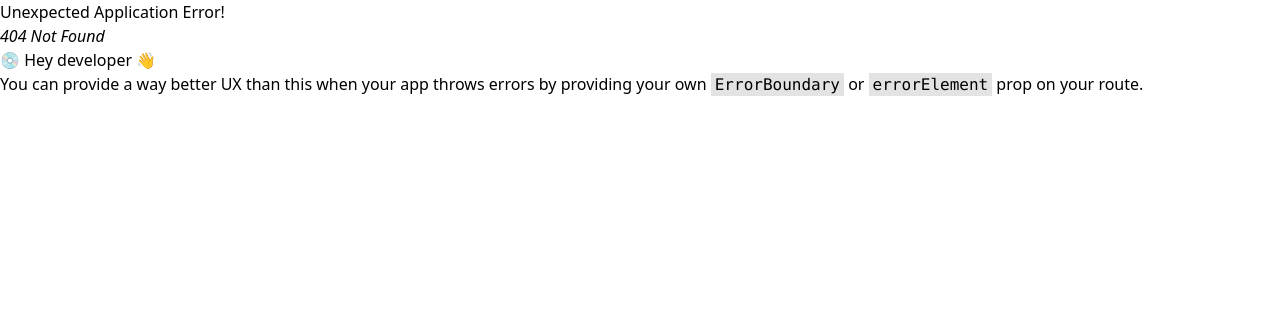
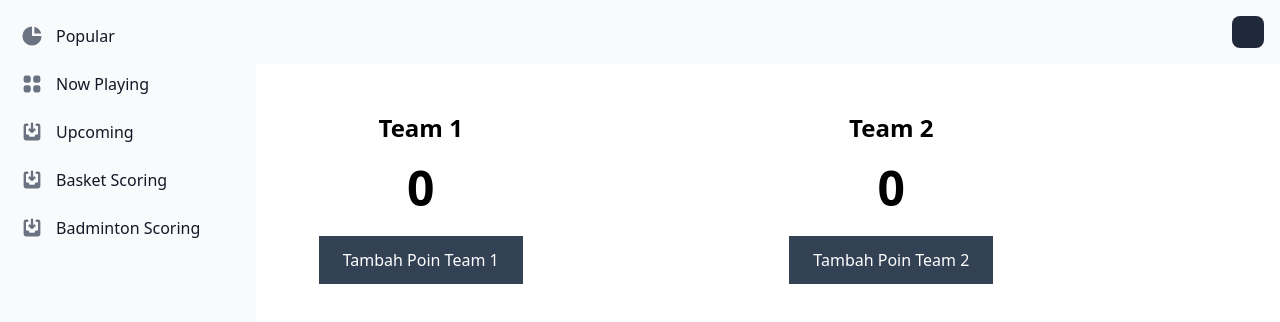
Before and after one commit to rogasper/training-casa-react, a React (Vite) app: page /badmintonscoring in a window 1280 px wide. Before the commit this address had no page. Shown: the top 322 px of the page. Built offline with nearby package versions, Linux system fonts and the light colour scheme.

Commit message:
react basic

```diff
--- a/src/components/BadmintonScoring.jsx
+++ b/src/components/BadmintonScoring.jsx
@@ -1,25 +1,33 @@
 import React, { useState } from 'react'
+import { Navbar } from './Navbar'
+import { Sidebar } from './Sidebar'
 
 export const BadmintonScoring = () => {
     const [team2, setTeam2] = useState(0)
     const [team1, setTeam1] = useState(0)
     return (
+        <>
+            <Navbar />
+            <div>
+                <Sidebar />
+            </div>
             <div className='p-6 ml-8'>
                 <h1>
                     Score
                 </h1>
                 <div className="container" style={{ display: "flex", justifyContent: "space-evenly" }}>
                     <div className="leftside">
-                    <h2>Team 1</h2>
-                    <h3>{team1}</h3>
-                    <button className='bg-slate-700 px-6 py-3 m-1 text-white' onClick={() => setTeam1(team1 + 1)}>Tambah Poin Team 1</button>
+                        <h2 className='text-2xl font-bold text-center'>Team 1</h2>
+                        <h3 className='my-5 text-5xl font-semibold text-center'>{team1}</h3>
+                        <button className='px-6 py-3 m-1 text-white bg-slate-700' onClick={() => setTeam1(team1 + 1)}>Tambah Poin Team 1</button>
                     </div>
                     <div className="rightside">
-                    <h2>Team 1</h2>
-                    <h3>{team2}</h3>
-                    <button className='bg-slate-700 px-6 py-3 m-1 text-white' onClick={() => setTeam2(team2 + 1)}>Tambah Poin Team 2</button>
+                        <h2 className='text-2xl font-bold text-center'>Team 2</h2>
+                        <h3 className='my-5 text-5xl font-semibold text-center'>{team2}</h3>
+                        <button className='px-6 py-3 m-1 text-white bg-slate-700' onClick={() => setTeam2(team2 + 1)}>Tambah Poin Team 2</button>
                     </div>
                 </div>
             </div>
+        </>
     )
 }
--- a/src/components/BasketScoring.jsx
+++ b/src/components/BasketScoring.jsx
@@ -1,18 +1,26 @@
 import React, { useState } from 'react'
+import { Navbar } from './Navbar'
+import { Sidebar } from './Sidebar'
 
 export const BasketScoring = () => {
     const [textScore, setTextScore] = useState(0)
     return (
-        <div className='flex justify-center'>
-            <div className='p-8'>
-                <h1 className='font-bold text-center'>Score</h1>
-                <h2 className='text-center text-3xl'>{textScore}</h2>
-                <div className="container-btn mt-5">
-                    <button className='bg-slate-700 px-6 py-3 m-1 text-white' onClick={() => setTextScore(textScore + 1)}>1</button>
-                    <button className='bg-slate-700 px-6 py-3 m-1 text-white' onClick={() => setTextScore(textScore + 2)}>2</button>
-                    <button className='bg-slate-700 px-6 py-3 m-1 text-white' onClick={() => setTextScore(textScore + 3)}>3</button>
+        <>
+            <Navbar />
+            <div>
+                <Sidebar />
+            </div>
+            <div className='flex justify-center'>
+                <div className='p-8'>
+                    <h1 className='font-bold text-center'>Score</h1>
+                    <h2 className='text-3xl text-center'>{textScore}</h2>
+                    <div className="mt-5 container-btn">
+                        <button className='px-6 py-3 m-1 text-white bg-slate-700' onClick={() => setTextScore(textScore + 1)}>1</button>
+                        <button className='px-6 py-3 m-1 text-white bg-slate-700' onClick={() => setTextScore(textScore + 2)}>2</button>
+                        <button className='px-6 py-3 m-1 text-white bg-slate-700' onClick={() => setTextScore(textScore + 3)}>3</button>
+                    </div>
                 </div>
             </div>
-        </div>
+        </>
     )
 }
--- /dev/null
+++ b/src/components/Login.jsx
@@ -0,0 +1,14 @@
+import React, { useState } from 'react'
+
+export const Login = () => {
+    const [name, setName] = useState("")
+    const [email, setEmail] = useState('')
+    return (
+        <div>
+            <h1>Login</h1>
+            <input onChange={(e) => setName(e.target.value)} type="text" placeholder='Nama' />
+            <input onChange={(e) => setEmail(e.target.value)} type="text" placeholder='Email' />
+            <button className='p-4 rounded bg-slate-700'>Submit</button>
+        </div>
+    )
+}
--- a/src/components/Sidebar.jsx
+++ b/src/components/Sidebar.jsx
@@ -41,6 +41,20 @@ export const Sidebar = () => {
 
                             </Link>
                         </li>
+                        <li>
+                            <Link to={'/basketscoring'} class="flex items-center p-2 text-gray-900 rounded-lg dark:text-white hover:bg-gray-100 dark:hover:bg-gray-700">
+                                <svg aria-hidden="true" class="flex-shrink-0 w-6 h-6 text-gray-500 transition duration-75 dark:text-gray-400 group-hover:text-gray-900 dark:group-hover:text-white" fill="currentColor" viewBox="0 0 20 20" xmlns="http://www.w3.org/2000/svg"><path d="M8.707 7.293a1 1 0 00-1.414 1.414l2 2a1 1 0 001.414 0l2-2a1 1 0 00-1.414-1.414L11 7.586V3a1 1 0 10-2 0v4.586l-.293-.293z"></path><path d="M3 5a2 2 0 012-2h1a1 1 0 010 2H5v7h2l1 2h4l1-2h2V5h-1a1 1 0 110-2h1a2 2 0 012 2v10a2 2 0 01-2 2H5a2 2 0 01-2-2V5z"></path></svg>
+                                <span class="flex-1 ml-3 whitespace-nowrap">Basket Scoring</span>
+
+                            </Link>
+                        </li>
+                        <li>
+                            <Link to={'/badmintonscoring'} class="flex items-center p-2 text-gray-900 rounded-lg dark:text-white hover:bg-gray-100 dark:hover:bg-gray-700">
+                                <svg aria-hidden="true" class="flex-shrink-0 w-6 h-6 text-gray-500 transition duration-75 dark:text-gray-400 group-hover:text-gray-900 dark:group-hover:text-white" fill="currentColor" viewBox="0 0 20 20" xmlns="http://www.w3.org/2000/svg"><path d="M8.707 7.293a1 1 0 00-1.414 1.414l2 2a1 1 0 001.414 0l2-2a1 1 0 00-1.414-1.414L11 7.586V3a1 1 0 10-2 0v4.586l-.293-.293z"></path><path d="M3 5a2 2 0 012-2h1a1 1 0 010 2H5v7h2l1 2h4l1-2h2V5h-1a1 1 0 110-2h1a2 2 0 012 2v10a2 2 0 01-2 2H5a2 2 0 01-2-2V5z"></path></svg>
+                                <span class="flex-1 ml-3 whitespace-nowrap">Badminton Scoring</span>
+
+                            </Link>
+                        </li>
 
                     </ul>
                 </div>
--- /dev/null
+++ b/src/components/ThemeContext.jsx
@@ -0,0 +1,31 @@
+import React, { createContext, useEffect, useState } from 'react'
+
+const ThemeContext = createContext({})
+
+export const ThemeProvider = ({ children }) => {
+    const [isLight, setIsLight] = useState(true)
+    const value = {
+        isLight,
+        setIsLight
+    }
+    useEffect(() => {
+        const theme = localStorage.getItem('theme')
+        if (theme && theme === "light") {
+            setIsLight(true)
+        } else {
+            setIsLight(false)
+        }
+    }, [])
+    useEffect(() => {
+        localStorage.setItem('theme', isLight ? "light" : "dark")
+    }, [isLight])
+    return (
+        <div>
+            <ThemeContext.Provider value={value}>
+                {children}
+            </ThemeContext.Provider>
+        </div>
+    )
+}
+
+export { ThemeContext }
--- /dev/null
+++ b/src/components/Theming.jsx
@@ -0,0 +1,12 @@
+import React, { useContext } from 'react'
+import { ThemeContext } from './ThemeContext'
+
+export const Theming = () => {
+    const { isLight, setIsLight } = useContext(ThemeContext)
+    return (
+        <div style={{ display: "flex", flexDirection: "column", alignItems: "center", height: "100vh", width: "100vw", backgroundColor: isLight ? "white" : "black" }}>
+            <h1 style={{ color: isLight ? "black" : "white" }}>Theming</h1>
+            <button style={{ color: isLight ? "black" : "white" }} onClick={() => setIsLight(!isLight)} >Change Theme</button>
+        </div>
+    )
+}
```
Also changed, not shown: src/App.jsx (+8 -1 lines), src/main.jsx (+10 -0 lines). Lines whose indentation alone changed are shown as unchanged.
